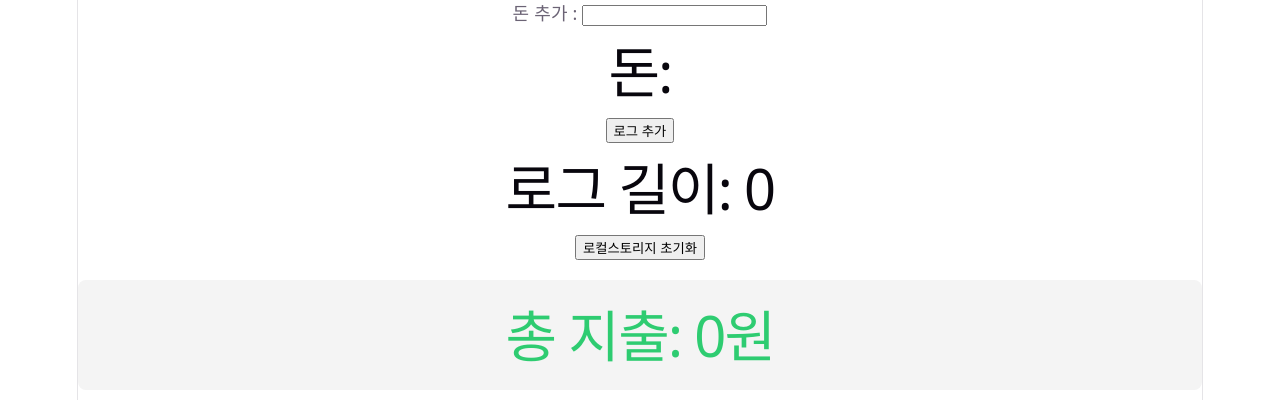
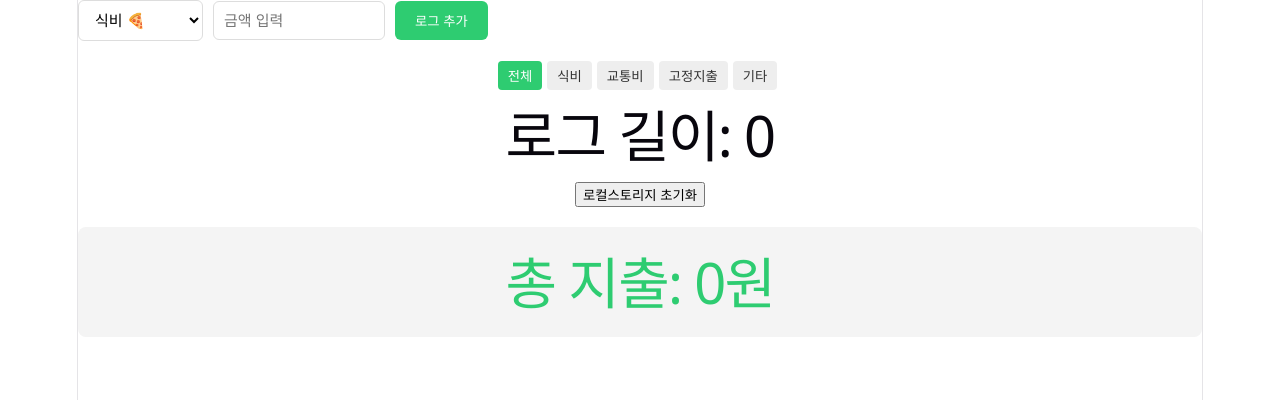
Before and after one commit to devLsy/react-study, a React (Vite) app: page / in a window 1280 px wide. Shown: the top 400 px of the page. Built offline with nearby package versions, Linux system fonts and the light colour scheme.

Commit message:
feat: 필터 기능 추가 등

```diff
--- a/src/App.css
+++ b/src/App.css
@@ -1,184 +1,78 @@
-.counter {
-  font-size: 16px;
-  padding: 5px 10px;
-  border-radius: 5px;
-  color: var(--accent);
-  background: var(--accent-bg);
-  border: 2px solid transparent;
-  transition: border-color 0.3s;
-  margin-bottom: 24px;
-
-  &:hover {
-    border-color: var(--accent-border);
-  }
-  &:focus-visible {
-    outline: 2px solid var(--accent);
-    outline-offset: 2px;
-  }
+/* 컨테이너 정렬 */
+.input-group {
+  display: flex;
+  gap: 10px;
+  align-items: center;
+  margin-bottom: 20px;
 }
 
-.hero {
-  position: relative;
-
-  .base,
-  .framework,
-  .vite {
-    inset-inline: 0;
-    margin: 0 auto;
-  }
-
-  .base {
-    width: 170px;
-    position: relative;
-    z-index: 0;
-  }
-
-  .framework,
-  .vite {
-    position: absolute;
-  }
-
-  .framework {
-    z-index: 1;
-    top: 34px;
-    height: 28px;
-    transform: perspective(2000px) rotateZ(300deg) rotateX(44deg) rotateY(39deg)
-      scale(1.4);
-  }
-
-  .vite {
-    z-index: 0;
-    top: 107px;
-    height: 26px;
-    width: auto;
-    transform: perspective(2000px) rotateZ(300deg) rotateX(40deg) rotateY(39deg)
-      scale(0.8);
-  }
+/* 셀렉트 박스 커스텀 */
+.category-select {
+  padding: 10px 12px;
+  font-size: 15px;
+  border: 1px solid #ddd;
+  border-radius: 6px;
+  background-color: #fff;
+  cursor: pointer;
+  outline: none;
+  transition: border-color 0.2s;
 }
 
-#center {
-  display: flex;
-  flex-direction: column;
-  gap: 25px;
-  place-content: center;
-  place-items: center;
-  flex-grow: 1;
-
-  @media (max-width: 1024px) {
-    padding: 32px 20px 24px;
-    gap: 18px;
-  }
+.category-select:focus {
+  border-color: #2ecc71; /* 총 지출 초록색과 통일 */
+  box-shadow: 0 0 5px rgba(46, 204, 113, 0.2);
 }
 
-#next-steps {
-  display: flex;
-  border-top: 1px solid var(--border);
-  text-align: left;
-
-  & > div {
-    flex: 1 1 0;
-    padding: 32px;
-    @media (max-width: 1024px) {
-      padding: 24px 20px;
-    }
-  }
-
-  .icon {
-    margin-bottom: 16px;
-    width: 22px;
-    height: 22px;
-  }
-
-  @media (max-width: 1024px) {
-    flex-direction: column;
-    text-align: center;
-  }
+/* 숫자 입력창 스타일 보정 */
+.money-input {
+  padding: 10px;
+  font-size: 15px;
+  border: 1px solid #ddd;
+  border-radius: 6px;
+  outline: none;
+  width: 150px;
 }
 
-#docs {
-  border-right: 1px solid var(--border);
-
-  @media (max-width: 1024px) {
-    border-right: none;
-    border-bottom: 1px solid var(--border);
-  }
+.money-input:focus {
+  border-color: #2ecc71;
 }
 
-#next-steps ul {
+/* 추가 버튼 스타일 */
+.add-btn {
+  padding: 10px 20px;
+  background-color: #2ecc71;
+  color: white;
+  border: none;
+  border-radius: 6px;
+  cursor: pointer;
+  font-weight: bold;
+}
+
+.add-btn:hover {
+  background-color: #27ae60;
+}
+
+.log-list {
   list-style: none;
   padding: 0;
-  display: flex;
-  gap: 8px;
-  margin: 32px 0 0;
-
-  .logo {
-    height: 18px;
-  }
-
-  a {
-    color: var(--text-h);
-    font-size: 16px;
-    border-radius: 6px;
-    background: var(--social-bg);
-    display: flex;
-    padding: 6px 12px;
-    align-items: center;
-    gap: 8px;
-    text-decoration: none;
-    transition: box-shadow 0.3s;
-
-    &:hover {
-      box-shadow: var(--shadow);
-    }
-    .button-icon {
-      height: 18px;
-      width: 18px;
-    }
-  }
-
-  @media (max-width: 1024px) {
-    margin-top: 20px;
-    flex-wrap: wrap;
-    justify-content: center;
-
-    li {
-      flex: 1 1 calc(50% - 8px);
-    }
-
-    a {
-      width: 100%;
-      justify-content: center;
-      box-sizing: border-box;
-    }
-  }
 }
 
-#spacer {
-  height: 88px;
-  border-top: 1px solid var(--border);
-  @media (max-width: 1024px) {
-    height: 48px;
-  }
+.log-item {
+  display: flex;
+  align-items: center;
+  gap: 15px;
+  padding: 10px;
+  border-bottom: 1px solid #eee;
 }
 
-.ticks {
-  position: relative;
-  width: 100%;
+.category-badge {
+  background-color: #e8f5e9;
+  color: #2ecc71;
+  padding: 2px 8px;
+  border-radius: 4px;
+  font-weight: bold;
+  font-size: 0.85rem;
+}
 
-  &::before,
-  &::after {
-    content: '';
-    position: absolute;
-    top: -4.5px;
-    border: 5px solid transparent;
-  }
-
-  &::before {
-    left: 0;
-    border-left-color: var(--border);
-  }
-  &::after {
-    right: 0;
-    border-right-color: var(--border);
-  }
-}
+.time { color: #888; font-size: 0.9rem; }
+.money { font-weight: bold; flex-grow: 1; }
--- a/src/App.jsx
+++ b/src/App.jsx
@@ -1,14 +1,26 @@
 import { useEffect, useState, useRef } from 'react';
 import MoneyInput from './MoneyInput';
 import LogList from './LogList';
+import './App.css';
 
 function App() {
 
   const [money, setMoney] = useState('');
   const [logs, setLogs] = useState([]);
+  const [filter, setFilter] = useState('전체');
+  const [category, setCategory] = useState('식비');
+  const inputRef = useRef(null);
 
-  const inputRef = useRef(null);
-  const total = logs.reduce(( sum, item ) => sum + Number(item.val), 0);
+  // const displayLogs = filter === '전체' ? logs : logs.filter(item => item.category === filter);
+  const displayLogs = (filter === '전체' ? logs : logs.filter(item => item.category === filter))
+    .sort((a,b) => Number(b.val) - Number(a.val));
+
+  const filteredTotal = displayLogs.reduce(( sum, item ) => sum + Number(item.val), 0);
+  const summary = logs.reduce((acc, item) => {
+    const cat = item.category || '미분류';
+    acc[cat] = (acc[cat] || 0) + Number(item.val);
+    return acc;
+  }, {});
 
   useEffect(() => {
     const saved = localStorage.getItem('moneyLogs');
@@ -19,22 +31,24 @@ function App() {
   }, []);
 
   useEffect(() => {
-    if(logs.length > 0) {
-      localStorage.setItem('moneyLogs', JSON.stringify(logs));
-      console.log('데이터 동기화 완료!');
-    }
+    localStorage.setItem('moneyLogs', JSON.stringify(logs));
+    console.log('데이터 동기화 완료!');
   }, [logs]);
 
   // 머니 체인지
   const moneyChange = (e) => setMoney(e.target.value);
 
+  // 카테고리 체인지
+  const categoryChange = (e) => setCategory(e.target.value);
+
   // 로그 추가
   const addLog = () => {
-    if(money < 1 || money === '') return;
+    if (money === '' || Number(money) < 1) return;
 
     const logObj = {
       id: Date.now(),
-      val: money
+      val: Number(money),
+      category: category
     }
 
     const newLogs = [logObj, ...logs];
@@ -55,14 +69,14 @@ function App() {
   }
 
   // 로그 삭제
-  const delLog = (id) => {
-    const newLogs = logs.filter(item => item.id !== id);
-    setLogs(newLogs);
-  }
+  const delLog = (id) => setLogs(logs.filter(item => item.id !== id));
+
   // 로그 수정
     const updateLog = (id) => {
-      const newLogs = logs.map((item) => item.id === id ? { ...item, val: money } : item);
-      setLogs(newLogs);
+      if (money === '' || Number(money) < 1) return;
+
+      setLogs(logs.map((item) => item.id === id ? { ...item, val: Number(money) } : item));
+      setMoney('');
   }
 
   return (
@@ -72,17 +86,57 @@ function App() {
         moneyChange = {moneyChange}
         onKeyDown = {onKeyDown}
         money = {money}
+        category = {category}
+        categoryChange = {categoryChange}
         addLog = {addLog}
       />
+
+      <div className="filter-group" style={{ marginBottom: '15px' }}>
+        {['전체', '식비', '교통비', '고정지출', '기타'].map(cat => (
+            <button
+              key={cat}
+              onClick={() => setFilter(cat)}
+              style={{
+                marginRight: '5px',
+                backgroundColor: filter === cat ? '#2ecc71' : '#eee',
+                color: filter === cat ? 'white' : '#333',
+                border: 'none',
+                padding: '5px 10px',
+                borderRadius: '4px',
+                cursor: 'pointer'
+              }}
+            >
+            {cat}
+            </button>
+        ))}
+      </div>
 
       <h1>로그 길이: {logs.length}</h1>
       <button onClick={setClearlocalStorage}>로컬스토리지 초기화</button>
       <div style={{ margin: '20px 0', padding: '10px', background: '#f4f4f4', borderRadius: '8px' }}>
-        <h1 style={{ color: '#2ecc71' }}>총 지출: {total.toLocaleString()}원</h1>
+        <h1 style={{ color: '#2ecc71' }}>총 지출: {filteredTotal.toLocaleString()}원</h1>
+      </div>
+
+      <div style={{ display: 'flex', gap: '10px', marginBottom: '20px' }}>
+        {Object.entries(summary).map(([name, value]) => (
+          <div key={name} style={{
+            background: '#fff',
+            padding: '15px',
+            borderRadius: '8px',
+            minWidth: '100px',
+            textAlign: 'center',
+            color: '#333' // 검은색 배경 대비 가독성
+          }}>
+            <div style={{ fontSize: '12px', color: '#888', marginBottom: '5px' }}>{name}</div>
+            <div style={{ fontSize: '16px', fontWeight: 'bold' }}>
+              {value.toLocaleString()}원
+            </div>
+          </div>
+        ))}
       </div>
 
       <LogList
-        logs = {logs}
+        logs = {displayLogs}
         delLog = {delLog}
         updateLog = {updateLog}
       />
--- a/src/LogList.jsx
+++ b/src/LogList.jsx
@@ -1,11 +1,15 @@
 const LogList = ({ logs, delLog, updateLog}) => (
-    <ul>
+    <ul className="log-list">
       {logs.map((item) => (
-        <li key={item.id}>
-          시간: {new Date(item.id).toLocaleTimeString()}
-          금액: {item.val} &nbsp;
-          <button onClick={() => delLog(item.id)}>로그 삭제</button> &nbsp;
-          <button onClick={() => updateLog(item.id)}>로그 수정</button>
+        <li key={item.id} className="log-item">
+          <span className="category-badge">[{item.category ? item.category: '미분류'}]</span> &nbsp;
+          <span className="time">{new Date(item.id).toLocaleTimeString()}</span> &nbsp;
+          <span className="money">{Number(item.val).toLocaleString()}원</span> &nbsp;
+
+          <div className="btn-group">
+            <button onClick={() => updateLog(item.id)}>수정</button>
+            <button onClick={() => delLog(item.id)}>삭제</button>
+          </div>
         </li>
       ))}
     </ul>
--- a/src/MoneyInput.jsx
+++ b/src/MoneyInput.jsx
@@ -1,8 +1,23 @@
-const MoneyInput = ({ inputRef, moneyChange, onKeyDown, money, addLog }) =>
-  <div>
-    돈 추가 : <input ref={inputRef} type="number" onChange={moneyChange} onKeyDown={onKeyDown} value={money}/>
-    <h1 >돈: {money}</h1>
-    <button onClick={addLog}>로그 추가</button>
+const MoneyInput = ({ inputRef, moneyChange, onKeyDown, money, addLog, category, categoryChange }) => (
+  <div className="input-group">
+    <select className="category-select" value={category} onChange={categoryChange}>
+      <option value="식비">식비 🍕</option>
+      <option value="교통비">교통비 🚌</option>
+      <option value="고정지출">고정지출 🏠</option>
+      <option value="기타">기타 🏷️</option>
+    </select>
+
+    <input
+      className="money-input"
+      ref={inputRef}
+      type="number"
+      onChange={moneyChange}
+      onKeyDown={onKeyDown}
+      value={money}
+      placeholder="금액 입력"
+    />
+
+    <button className="add-btn" onClick={addLog}>로그 추가</button>
   </div>
-
+)
 export default MoneyInput;
```
